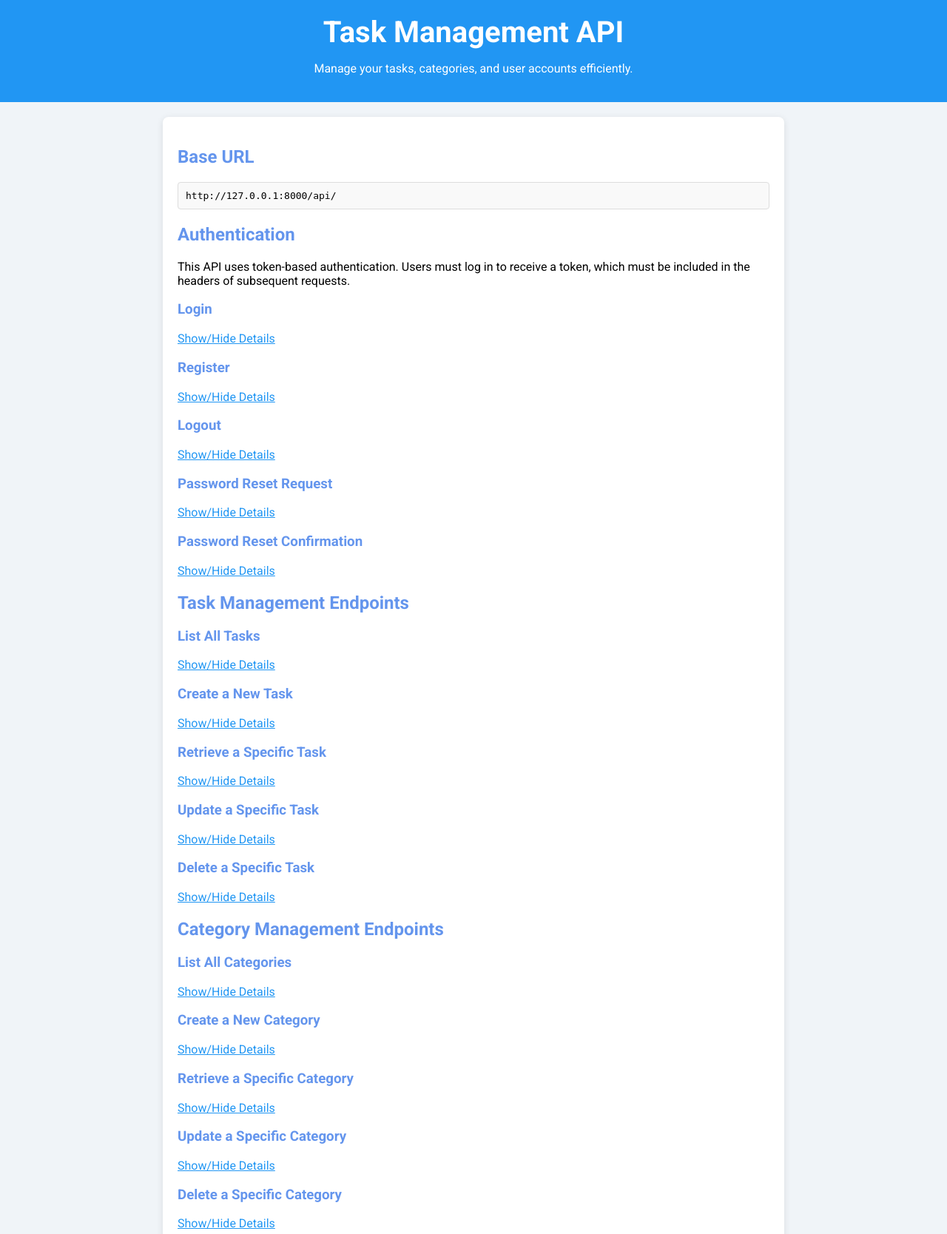
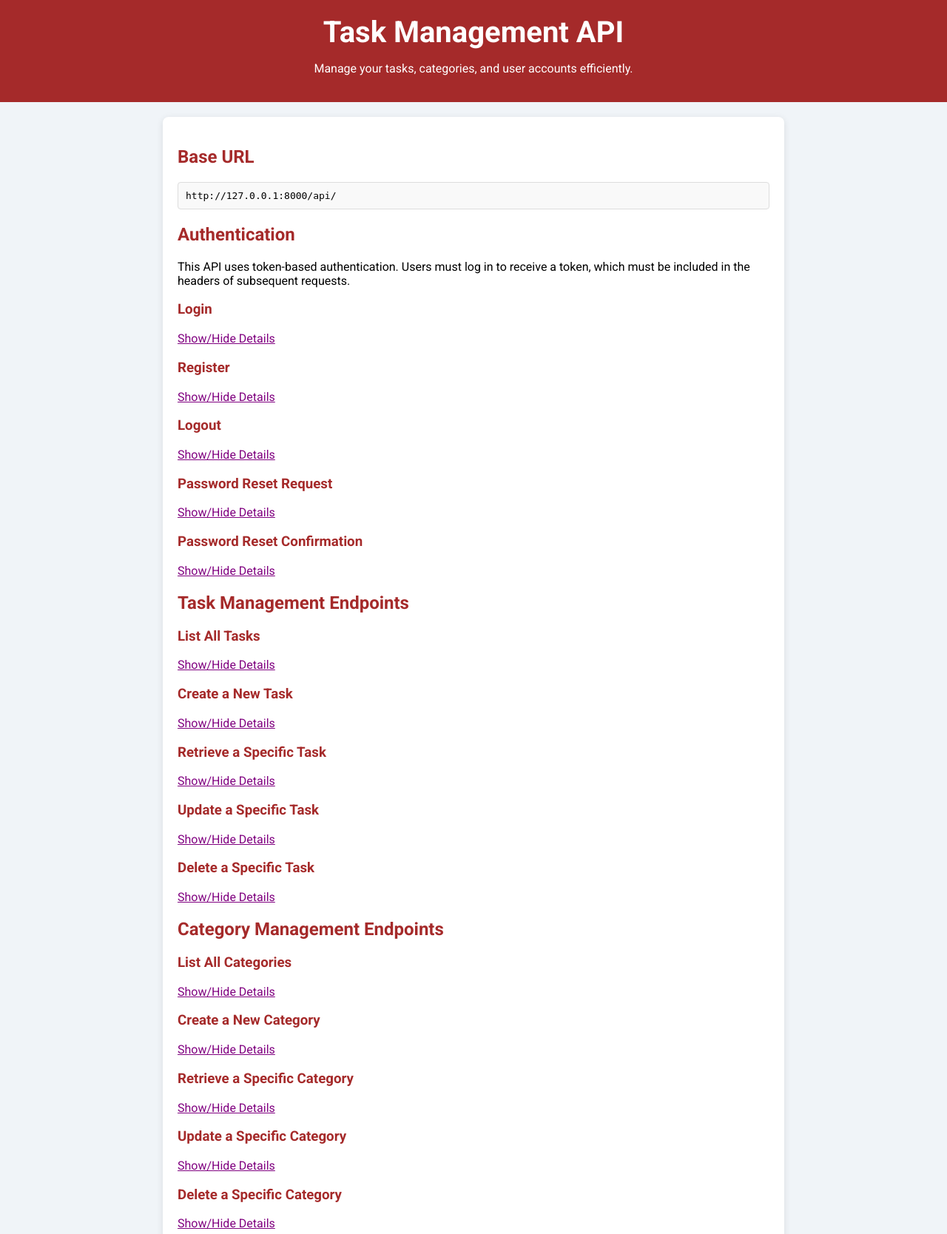
Before and after one commit to BIGANUEL/Task_Management_API, a Django app: page / in a window 1280 px wide. Shown: the top 1668 px of the page at 74% size. Run offline with Django 5.2, Linux system fonts and the light colour scheme.

Commit message:
final alx project

```diff
--- a/task_management/settings.py
+++ b/task_management/settings.py
@@ -190,5 +190,5 @@ EMAIL_BACKEND = 'django.core.mail.backends.smtp.EmailBackend'
 EMAIL_HOST = 'smtp.gmail.com'
 EMAIL_PORT = 587
 EMAIL_USE_TLS = True
-EMAIL_HOST_USER = 'ashenafimulugeta016@gmail.com'
-EMAIL_HOST_PASSWORD = 'sfyuexavldrmpiqo'  # or your regular password if 2FA is not enabled
+EMAIL_HOST_USER = 'biganuel6792@gmail.com'
+EMAIL_HOST_PASSWORD = 'ldcpanzcywyudstc'  # or your regular password if 2FA is not enabled
--- a/tasks/templates/tasks/documentation.html
+++ b/tasks/templates/tasks/documentation.html
@@ -14,7 +14,7 @@
             color: black;
         }
         header {
-            background-color :  #2196F3;;
+            background-color : brown;
             color: white;
             padding: 20px;
             text-align: center;
@@ -24,7 +24,7 @@
             font-size: 2.5em;
         }
         h2, h3 {
-            color: cornflowerblue;
+            color: brown;
         }
         .container {
             max-width: 800px;
@@ -50,14 +50,14 @@
         }
         .response {
             background-color: #e7f3fe;
-            border-left: 6px solid #2196F3;
+            border-left: 6px solid ;
             margin: 10px 0;
             padding: 10px;
             border-radius: 4px;
         }
         .toggle {
             cursor: pointer;
-            color: #2196F3;
+            color: purple;
             text-decoration: underline;
         }
         .details {
```
